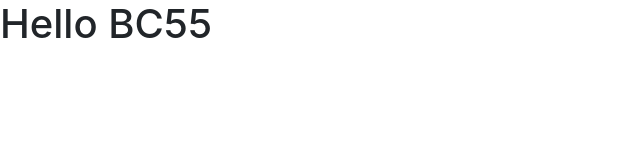
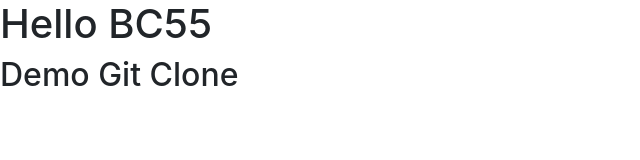
Before and after one commit to QuangKhai-dev/bc55_demogit, a plain HTML site: page index.html in a window 1280 px wide. Shown: the whole page, without its empty margins (0-640 px from the left). Drawn offline with nearby package versions, Linux system fonts and the light colour scheme.

Commit message:
test tinh nang git clone

```diff
--- a/index.html
+++ b/index.html
@@ -14,6 +14,7 @@
 
 <body>
   <h1>Hello BC55</h1>
+  <h2>Demo Git Clone</h2>
 
   <!-- Optional JavaScript -->
   <!-- jQuery first, then Popper.js, then Bootstrap JS -->
```
